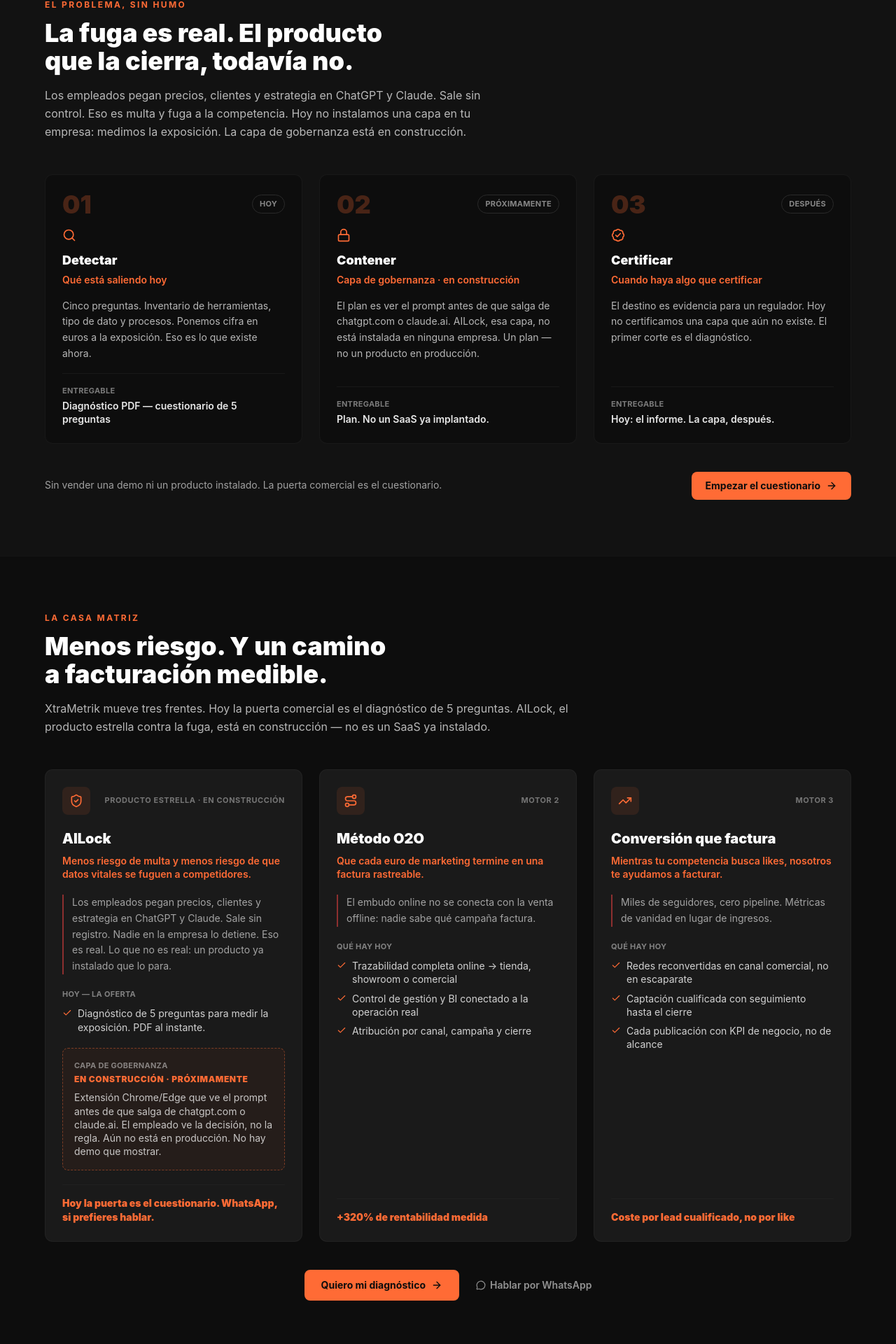
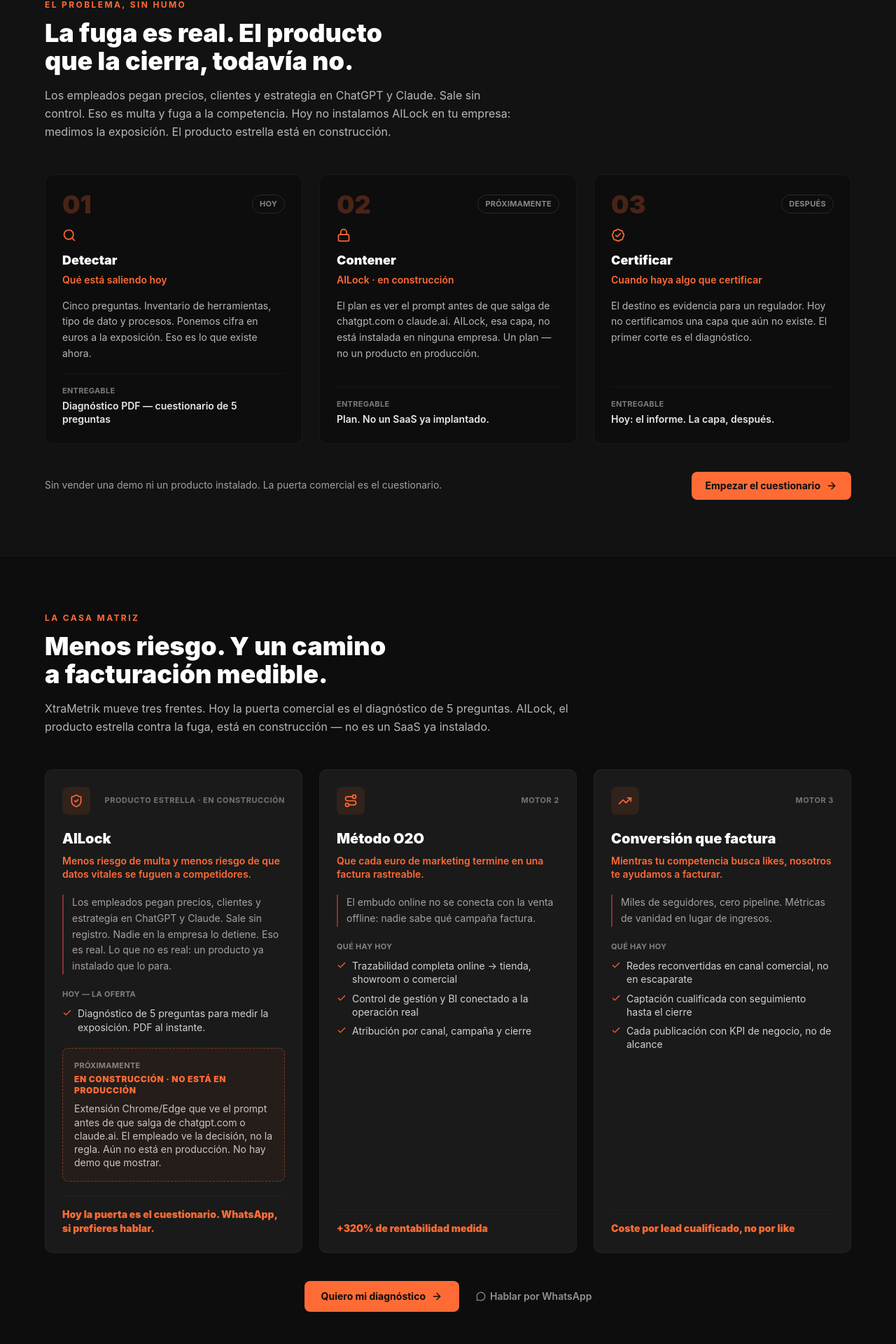
Before and after one commit to sirit1/xtrametrik, a Next.js app: page / in a window 1280 px wide. Shown: the part 978-2898 px from the top of the page at 70% size. Built offline with nearby package versions, Linux system fonts and the light colour scheme.

Commit message:
Sell AILock as leak/fine risk, not as governance
The flagship is still under construction. Drop "capa de gobernanza" from the
product block. Keep the casa-matriz kicker as firm scope, not as the AILock heading.

Co-authored-by: Alejandro Sirit <sirit1@users.noreply.github.com>

```diff
--- a/app/caso-real/page.tsx
+++ b/app/caso-real/page.tsx
@@ -6,7 +6,7 @@ import SampleReport from '@/components/sample-report'
 export const metadata: Metadata = {
   title: 'Diagnóstico de muestra: fuga de datos por IA sin control',
   description:
-    'El problema es real: empleados pegando datos de empresa en ChatGPT. Hoy el entregable es un cuestionario de 5 preguntas. AILock, la capa de gobernanza, está en construcción. No hay demo de un producto instalado.',
+    'El problema es real: empleados pegando datos de empresa en ChatGPT. Hoy el entregable es un cuestionario de 5 preguntas. AILock está en construcción. No hay demo de un producto instalado.',
   alternates: { canonical: '/caso-real' },
 }
 
--- a/lib/i18n/dictionary.ts
+++ b/lib/i18n/dictionary.ts
@@ -42,7 +42,7 @@ export const es = {
   containment: {
     badge: 'El problema, sin humo',
     title: 'La fuga es real. El producto que la cierra, todavía no.',
-    sub: 'Los empleados pegan precios, clientes y estrategia en ChatGPT y Claude. Sale sin control. Eso es multa y fuga a la competencia. Hoy no instalamos una capa en tu empresa: medimos la exposición. La capa de gobernanza está en construcción.',
+    sub: 'Los empleados pegan precios, clientes y estrategia en ChatGPT y Claude. Sale sin control. Eso es multa y fuga a la competencia. Hoy no instalamos AILock en tu empresa: medimos la exposición. El producto estrella está en construcción.',
     labelDeliverable: 'Entregable',
     steps: [
       {
@@ -57,7 +57,7 @@ export const es = {
       {
         number: '02',
         title: 'Contener',
-        subtitle: 'Capa de gobernanza · en construcción',
+        subtitle: 'AILock · en construcción',
         description:
           'El plan es ver el prompt antes de que salga de chatgpt.com o claude.ai. AILock, esa capa, no está instalada en ninguna empresa. Un plan — no un producto en producción.',
         deliverable: 'Plan. No un SaaS ya implantado.',
@@ -82,8 +82,8 @@ export const es = {
     sub: 'XtraMetrik mueve tres frentes. Hoy la puerta comercial es el diagnóstico de 5 preguntas. AILock, el producto estrella contra la fuga, está en construcción — no es un SaaS ya instalado.',
     labelIncludes: 'Qué hay hoy',
     todayLabel: 'Hoy — la oferta',
-    comingLabel: 'Capa de gobernanza',
-    comingStatus: 'EN CONSTRUCCIÓN · próximamente',
+    comingLabel: 'Próximamente',
+    comingStatus: 'EN CONSTRUCCIÓN · no está en producción',
     items: [
       {
         tag: 'Producto estrella · EN CONSTRUCCIÓN',
@@ -151,7 +151,7 @@ export const es = {
         problem:
           'Tus equipos pegan emails de clientes, precios y estrategia comercial en ChatGPT, Claude y Copilot. Nadie registra qué sale de la empresa.',
         impact: 'Multa y fuga de datos vitales hacia competidores',
-        solution: 'Diagnóstico ahora (cuestionario de 5 preguntas). La capa de gobernanza — AILock — está en construcción. No hay demo ni producto instalado.',
+        solution: 'Diagnóstico ahora (cuestionario de 5 preguntas). AILock, el producto que ve el prompt antes de que salga, está en construcción. No hay demo ni producto instalado.',
         metric: 'Hoy medimos la exposición. Próximamente, la capa.',
       },
       {
@@ -188,7 +188,7 @@ export const es = {
     ],
     after: [
       'La exposición, medida: cinco preguntas y un PDF',
-      'Capa de gobernanza: EN CONSTRUCCIÓN, no instalada',
+      'AILock: EN CONSTRUCCIÓN, no instalado',
       'Cada campaña conectada a facturación rastreable (O2O)',
       'Redes convertidas en canal comercial medible',
       'Siguiente corte, si el diagnóstico encuentra riesgo material',
@@ -440,7 +440,7 @@ export const es = {
     },
     solution: {
       eyebrow: 'Hoy y próximamente — con honestidad',
-      title: 'Diagnóstico ahora. Capa de gobernanza, en construcción.',
+      title: 'Diagnóstico ahora. AILock, en construcción.',
       body: 'No instalamos AILock en tu empresa porque ese producto todavía no existe. Lo que sí existe: un cuestionario de 5 preguntas y un PDF con tu exposición. La capa que ve el prompt antes de que salga de chatgpt.com o claude.ai está en construcción. No hay demo, ni capturas, ni métricas de un SaaS en producción.',
       stepsLabel: 'Qué ofrecemos hoy (y qué no)',
       steps: [
@@ -453,7 +453,7 @@ export const es = {
       results: [
         { value: '5', label: 'Preguntas. Esa es la puerta.' },
         { value: 'PDF', label: 'Informe al instante, no una demo' },
-        { value: '—', label: 'Capa de gobernanza: en construcción' },
+        { value: '—', label: 'AILock: en construcción. Sin demo.' },
         { value: '0', label: 'Productos AILock instalados. Todavía no.' },
       ],
     },
@@ -541,7 +541,7 @@ export const en: Dict = {
   containment: {
     badge: 'The problem, without the theatre',
     title: 'The leak is real. The product that closes it is not here yet.',
-    sub: 'Employees paste prices, clients and strategy into ChatGPT and Claude. It leaves with no control. That is fines and leakage to competitors. Today we do not install a layer in your company: we measure exposure. The governance layer is under construction.',
+    sub: 'Employees paste prices, clients and strategy into ChatGPT and Claude. It leaves with no control. That is fines and leakage to competitors. Today we do not install AILock in your company: we measure exposure. The flagship product is under construction.',
     labelDeliverable: 'Deliverable',
     steps: [
       {
@@ -556,7 +556,7 @@ export const en: Dict = {
       {
         number: '02',
         title: 'Contain',
-        subtitle: 'Governance layer · under construction',
+        subtitle: 'AILock · under construction',
         description:
           'The plan is to see the prompt before it leaves chatgpt.com or claude.ai. AILock, that layer, is not installed in any company. A plan — not a product in production.',
         deliverable: 'A plan. Not a SaaS already deployed.',
@@ -581,8 +581,8 @@ export const en: Dict = {
     sub: 'XtraMetrik moves on three fronts. Today the commercial door is the 5-question assessment. AILock, the flagship against the leak, is under construction — not a SaaS already installed.',
     labelIncludes: 'What exists today',
     todayLabel: 'Today — the offer',
-    comingLabel: 'Governance layer',
-    comingStatus: 'UNDER CONSTRUCTION · coming soon',
+    comingLabel: 'Coming soon',
+    comingStatus: 'UNDER CONSTRUCTION · not in production',
     items: [
       {
         tag: 'Flagship · UNDER CONSTRUCTION',
@@ -646,11 +646,11 @@ export const en: Dict = {
     labelSolution: 'How we solve it',
     items: [
       {
-        title: 'Data leakage through ungoverned AI',
+        title: 'Data leakage through uncontrolled AI',
         problem:
           'Your teams paste client emails, pricing and commercial strategy into ChatGPT, Claude and Copilot. Nobody logs what leaves the company.',
         impact: 'Fines and vital data leaking to competitors',
-        solution: 'Assessment now (5-question questionnaire). The governance layer — AILock — is under construction. No demo and no installed product.',
+        solution: 'Assessment now (5-question questionnaire). AILock, the product that sees the prompt before it leaves, is under construction. No demo and no installed product.',
         metric: 'Today we measure exposure. The layer comes later.',
       },
       {
@@ -687,7 +687,7 @@ export const en: Dict = {
     ],
     after: [
       'Exposure measured: five questions and a PDF',
-      'Governance layer: UNDER CONSTRUCTION, not installed',
+      'AILock: UNDER CONSTRUCTION, not installed',
       'Every campaign tied to traceable revenue (O2O)',
       'Social turned into a measurable sales channel',
       'Next cut, if the assessment finds material risk',
@@ -939,7 +939,7 @@ export const en: Dict = {
     },
     solution: {
       eyebrow: 'Today and coming soon — honestly',
-      title: 'Assessment now. Governance layer, under construction.',
+      title: 'Assessment now. AILock, under construction.',
       body: 'We do not install AILock in your company because that product does not exist yet. What does exist: a 5-question questionnaire and a PDF with your exposure. The layer that sees the prompt before it leaves chatgpt.com or claude.ai is under construction. No demo, no screenshots, no metrics from a SaaS in production.',
       stepsLabel: 'What we offer today (and what we do not)',
       steps: [
@@ -952,7 +952,7 @@ export const en: Dict = {
       results: [
         { value: '5', label: 'Questions. That is the door.' },
         { value: 'PDF', label: 'Instant report, not a demo' },
-        { value: '—', label: 'Governance layer: under construction' },
+        { value: '—', label: 'AILock: under construction. No demo.' },
         { value: '0', label: 'AILock products installed. Not yet.' },
       ],
     },
```
